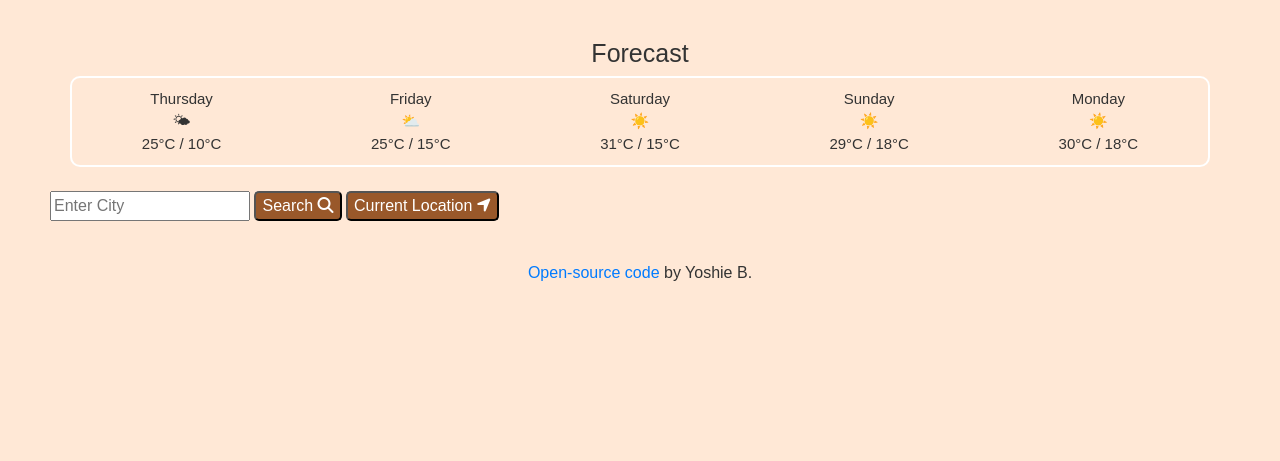
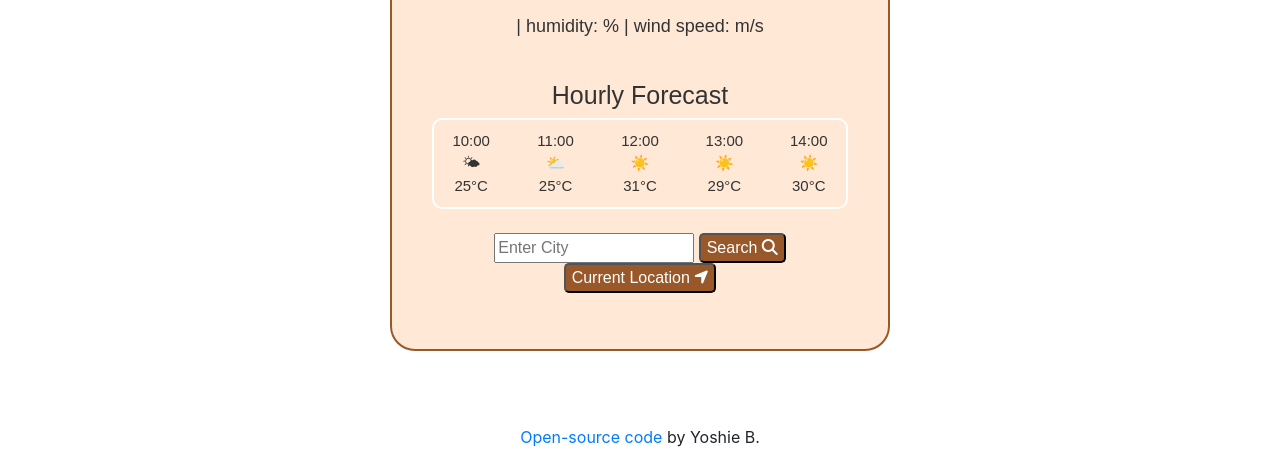
Before and after one commit to photoenpointe/shecodes, a plain HTML site: page index.html in a window 1280 px wide. Shown: the part 339-800 px from the top of the page. Drawn offline with nearby package versions, Linux system fonts and the light colour scheme; no server answers.

Commit message:
Body changed and hourly forecast added

```diff
--- a/index.html
+++ b/index.html
@@ -19,6 +19,7 @@
   </head>
 
   <body>
+    <div class="frame">
     <div id="app"></div>
     <h3 id="date">January 01, 2000</h3>
     <h3 id="time">10:00</h3>
@@ -33,24 +34,24 @@
 
 			<br>
     <section class="forecast">
-        <div colspan="5" id="forecast"><h2>Forecast</h2></div>
+        <div colspan="5" id="forecast"><h2>Hourly Forecast</h2></div>
         <div class="container">
 
             <div class="row row-cols-5">
-                <div class="col">Thursday</div>
-                <div class="col">Friday</div>
-                <div class="col">Saturday</div>
-                <div class="col">Sunday</div>
-                <div class="col">Monday</div>
-                <div class="col">🌤 <br>25°C / 10°C</div>
-                <div class="col">⛅️ <br>25°C / 15°C</div>
-                <div class="col">☀️ <br>31°C / 15°C</div>
-                <div class="col">☀️ <br>29°C / 18°C</div>
-                <div class="col">☀️ <br>30°C / 18°C</div>
+                <div class="col">10:00</div>
+                <div class="col">11:00</div>
+                <div class="col">12:00</div>
+                <div class="col">13:00</div>
+                <div class="col">14:00</div>
+                <div class="col">🌤 <br>25°C</div>
+                <div class="col">⛅️ <br>25°C</div>
+                <div class="col">☀️ <br>31°C</div>
+                <div class="col">☀️ <br>29°C</div>
+                <div class="col">☀️ <br>30°C</div>
             </div>
         </div>
-        </div>
-		</section>
+    </section>
+
 		<br>
 		<div class="input-group mb-3">
       <form id="search-box">
@@ -58,6 +59,7 @@
           <button type="submit" id="search">Search <i class="fas fa-search"></i></button>
           <button type="submit" id="current">Current Location <i class="fas fa-location-arrow"></i> </button>
       </form>
+      </div>
       </div>
       <br>
       <footer>
--- a/src/styles.css
+++ b/src/styles.css
@@ -1,5 +1,10 @@
-body {
-  margin: 50px;
+.frame {
+  width: 500px;
+  padding: 40px;
+  border: #99582a solid 2px;
+  border-radius: 25px;
+  margin: 50px auto;
+  position: center;
   font-family: "Alegreya Sans", sans-serif;
   background: #ffe8d6;
   text-align: center;
@@ -53,3 +58,7 @@ button {
   color: #ffffff;
   border-radius: 5px;
 }
+
+footer {
+  text-align: center;
+}
```
